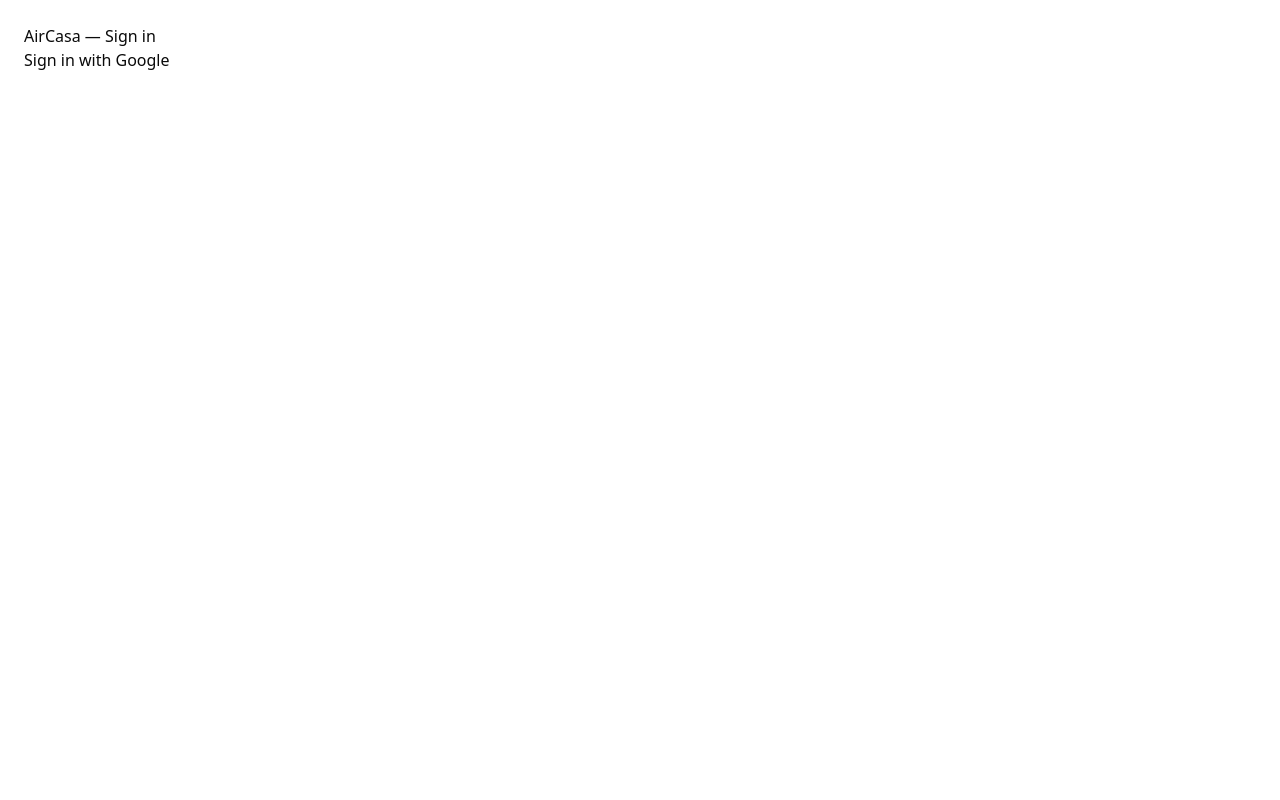
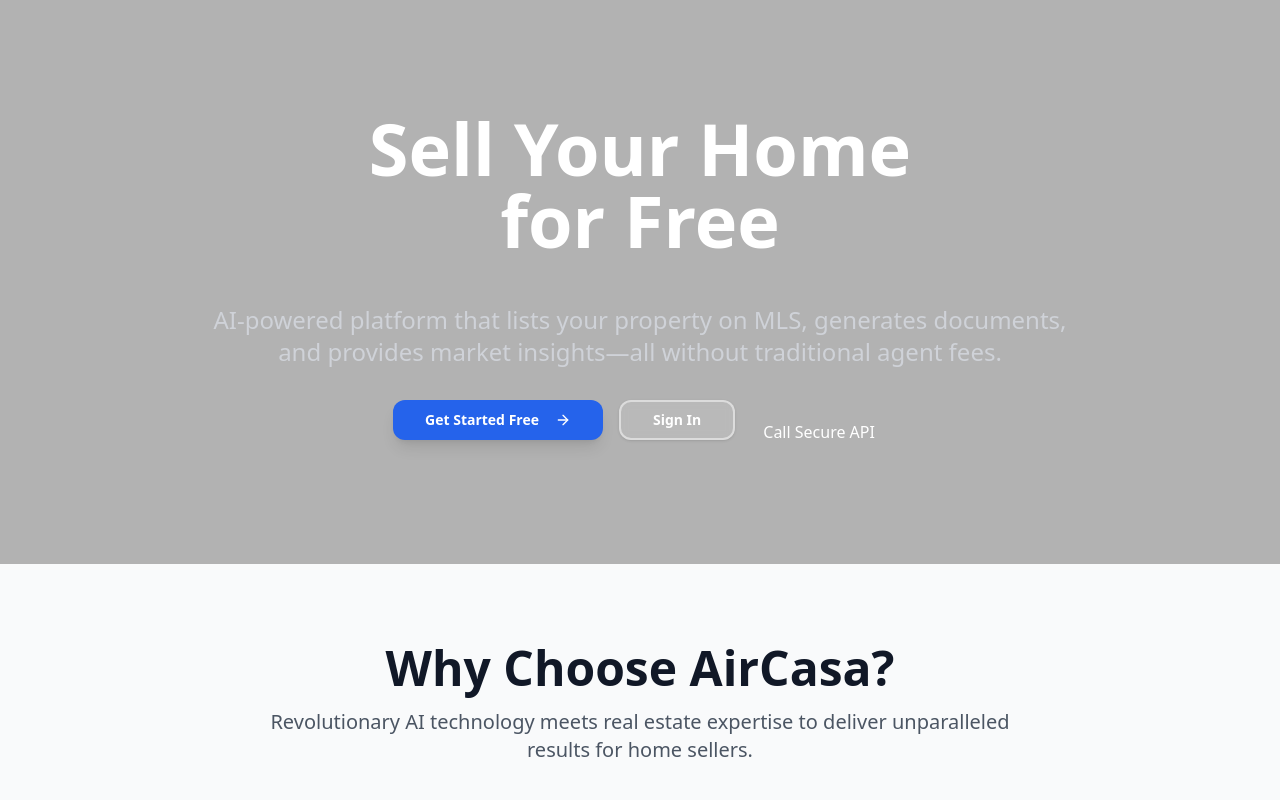
Before and after one commit to sygnalz/aircasa-app, a React (Vite) app: page / in a window 1280 px wide. Shown: the top 800 px of the page. Built offline with nearby package versions, Linux system fonts and the light colour scheme; no server answers.

Commit message:
routing: public / and /auth; protected /dashboard via AuthGate

```diff
--- a/src/App.jsx
+++ b/src/App.jsx
@@ -1,7 +1,10 @@
 import { Routes, Route, Outlet } from 'react-router-dom';
-import Auth from '@/pages/Auth.jsx';
 import { useEffect, useState } from 'react';
 import { supabase } from './lib/supabaseClient';
+
+import Auth from '@/pages/Auth.jsx';
+import Home from '@/pages/index.jsx';
+import Dashboard from '@/pages/Dashboard.jsx';
 
 function AuthGate({ children }) {
   const [loading, setLoading] = useState(true);
@@ -22,7 +25,10 @@ function AuthGate({ children }) {
     await supabase.auth.signInWithOAuth({
       provider: 'google',
       options: {
-        redirectTo: typeof window !== 'undefined' ? window.location.origin + '/auth' : undefined,
+        redirectTo:
+          typeof window !== 'undefined'
+            ? window.location.origin + '/auth'
+            : undefined,
       },
     });
   };
@@ -51,14 +57,13 @@ function ProtectedShell() {
 export default function App() {
   return (
     <Routes>
-      {/* Public route: real Supabase login screen */}
+      {/* Public pages */}
+      <Route path="/" element={<Home />} />
       <Route path="/auth" element={<Auth />} />
 
-      {/* Protected routes go under this wrapper */}
+      {/* Protected pages */}
       <Route element={<ProtectedShell />}>
-        {/* Example protected home; add your real routes here */}
-        {/* <Route path="/" element={<Home />} /> */}
-        <Route path="/" element={<div style={{ padding: 24 }}>App content goes here (gated)</div>} />
+        <Route path="/dashboard" element={<Dashboard />} />
       </Route>
     </Routes>
   );
```
